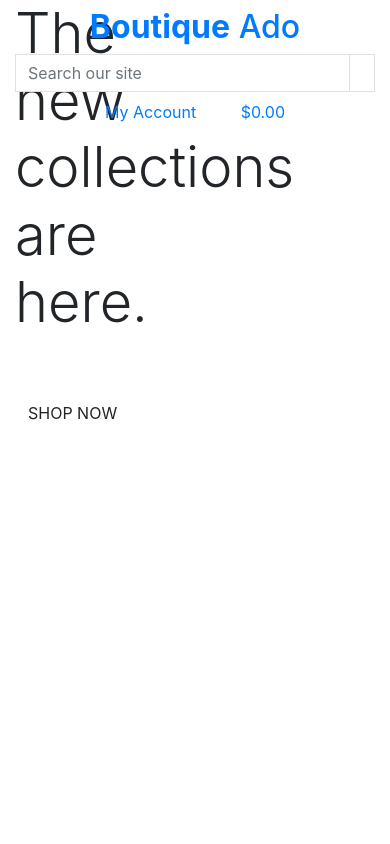
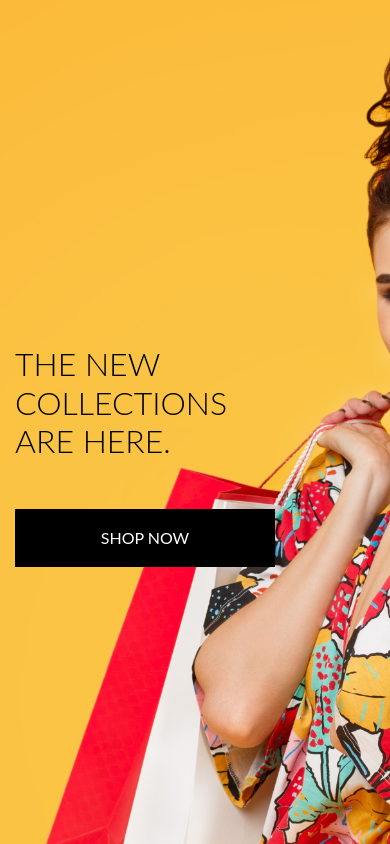
Before and after one commit to Jonnywdev/boutique_ado, a Django app: page / in a window 390 px wide. Run offline with Django 3.2, Linux system fonts and the light colour scheme; some libraries are stand-ins or nearby versions.

Commit message:
Completed homepage header and css

```diff
--- a/boutiqo_ado/settings.py
+++ b/boutiqo_ado/settings.py
@@ -147,6 +147,10 @@
 # https://docs.djangoproject.com/en/3.2/howto/static-files/
 
 STATIC_URL = '/static/'
+STATICFILES_DIRS = (os.path.join(BASE_DIR, 'static'),)
+
+MEDIA_URL = '/media/'
+MEDIA_ROOT = os.path.join(BASE_DIR, 'media')
 
 # Default primary key field type
 # https://docs.djangoproject.com/en/3.2/ref/settings/#default-auto-field
--- a/boutiqo_ado/urls.py
+++ b/boutiqo_ado/urls.py
@@ -15,9 +15,11 @@
 """
 from django.contrib import admin
 from django.urls import path, include
+from django.conf import settings
+from django.conf.urls.static import static
 
 urlpatterns = [
     path('admin/', admin.site.urls),
     path('accounts/', include('allauth.urls')),
     path('', include('home.urls')),
-]
+] + static(settings.MEDIA_URL, document_root=settings.MEDIA_ROOT)
--- /dev/null
+++ b/static/css/base.css
@@ -0,0 +1,329 @@
+html {
+    height: 100%;
+}
+
+body {
+    background: url('/media/homepage_background_cropped.jpeg') no-repeat center center fixed;
+    background-size: cover;
+    height: calc(100vh - 164px);
+    color: #555;
+    font-family: 'Lato';
+}
+
+/* from Bulma */
+.icon {
+    align-items: center;
+    display: inline-flex;
+    justify-content: center;
+    height: 1.5rem;
+    width: 1.5rem;
+}
+
+.logo-font {
+    text-transform: uppercase;
+}
+
+.main-logo-link {
+    width: fit-content;
+}
+
+.shop-now-button {
+    background: black;
+    color: white;
+    min-width: 260px;
+}
+
+.btn-black {
+    background: black;
+    color: white;
+}
+
+.btn-outline-black {
+    background: white;
+    color: black !important; /* use important to override link colors for <a> elements */
+    border: 1px solid black;
+}
+
+.btn-outline-black:hover,
+.btn-outline-black:active,
+.btn-outline-black:focus {
+    background: black;
+    color: white !important;
+}
+
+.shop-now-button:hover,
+.shop-now-button:active,
+.shop-now-button:focus,
+.btn-black:hover,
+.btn-black:active,
+.btn-black:focus {
+    background: #222;
+    color: white;
+}
+
+.text-black {
+    color: #000 !important;
+}
+
+.border-black {
+    border: 1px solid black !important;
+}
+
+.bg-black {
+    background: #000 !important;
+}
+
+.overlay {
+	height: 100%;
+	width: 100%;
+	top: 0;
+	left: 0;
+	position: fixed;
+	background: white;
+	z-index: -1;
+}
+
+a.category-badge > span.badge:hover {
+    background: #212529 !important;
+    color: #fff !important;
+}
+
+.btt-button {
+    height: 42px;
+    width: 42px;
+    position: fixed;
+    bottom: 10px;
+    right: 10px;
+}
+
+.btt-link,
+.update-link,
+.remove-item {
+    cursor: pointer;
+}
+
+input[name='q']::placeholder {
+    color: #aab7c4;
+}
+
+/* ------------------------------- bootstrap toasts */
+
+.message-container {
+    position: fixed;
+    top: 72px;
+    right: 15px;
+    z-index: 99999999999;
+}
+
+.custom-toast {
+    overflow: visible;
+}
+
+.toast-capper {
+    height: 2px;
+}
+
+/* from CSS-tricks.com: https://css-tricks.com/snippets/css/css-triangle/ */
+.arrow-up {
+    width: 0;
+    height: 0;
+    border-left: 4px solid transparent;
+    border-right: 4px solid transparent;
+    border-bottom: 10px solid black;
+    position: absolute;
+    top: -10px;
+    right: 36px;
+}
+
+/* Convenience classes - colors copied from Bootstrap */
+.arrow-primary {
+    border-bottom-color: #007bff !important;
+}
+
+.arrow-secondary {
+    border-bottom-color: #6c757d !important;
+}
+
+.arrow-success {
+    border-bottom-color: #28a745 !important;
+}
+
+.arrow-danger {
+    border-bottom-color: #dc3545 !important;
+}
+
+.arrow-warning {
+    border-bottom-color: #ffc107 !important;
+}
+
+.arrow-info {
+    border-bottom-color: #17a2b8 !important;
+}
+
+.arrow-light {
+    border-bottom-color: #f8f9fa !important;
+}
+
+.arrow-dark {
+    border-bottom-color: #343a40 !important;
+}
+
+.bag-notification-wrapper {
+    height: 100px;
+    overflow-x: hidden;
+    overflow-y: auto;
+}
+
+/* -------------------------------- Media Queries */
+
+/* Slightly larger container on xl screens */
+@media (min-width: 1200px) {
+  .container {
+    max-width: 80%;
+  }
+}
+
+/* Allauth form formatting */
+
+.allauth-form-inner-content p {
+    margin-top: 1.5rem; /* mt-4 */
+    color: #6c757d; /* text-secondary */
+}
+
+.allauth-form-inner-content input {
+    border-color: #000;
+    border-radius: 0;
+}
+
+.allauth-form-inner-content label:not([for='id_remember']) {
+    display: none;
+}
+
+.allauth-form-inner-content input::placeholder {
+    color: #aab7c4;
+}
+
+.allauth-form-inner-content button,
+.allauth-form-inner-content input[type='submit'] {
+	/* btn */
+	display: inline-block;
+    font-weight: 400;
+    color: #fff;
+    text-align: center;
+    vertical-align: middle;
+    -webkit-user-select: none;
+    -moz-user-select: none;
+    -ms-user-select: none;
+    user-select: none;
+    background-color: #000;
+    border: 1px solid #000;
+    padding: .375rem .75rem;
+    font-size: 1rem;
+    line-height: 1.5;
+    border-radius: 0;
+
+    /* standard bootstrap btn transitions */
+    transition: color .15s ease-in-out,background-color .15s ease-in-out,border-color .15s ease-in-out,box-shadow .15s ease-in-out;
+}
+
+.allauth-form-inner-content button:hover,
+.allauth-form-inner-content input[type='submit']:hover {
+	color: #fff;
+    background-color: #222;
+    border-color: #222;
+}
+
+.allauth-form-inner-content a {
+	color: #17a2b8; /* text-info */
+}
+
+/* Product Form */
+
+.btn-file {
+    position: relative;
+    overflow: hidden;
+}
+
+.btn-file input[type="file"] {
+    position: absolute;
+    top: 0;
+    right: 0;
+    min-width: 100%;
+    min-height: 100%;
+    opacity: 0;
+    cursor: pointer;
+}
+
+.custom-checkbox .custom-control-label::before {
+    border-radius: 0;
+    border-color: #dc3545;
+}
+
+.custom-checkbox .custom-control-input:checked~.custom-control-label::before {
+    background-color: #dc3545;
+    border-color: #dc3545;
+    border-radius: 0;
+}
+
+
+/* fixed top navbar only on medium and up */
+@media (min-width: 992px) {
+    .fixed-top-desktop-only {
+        position: fixed;
+        top: 0;
+        right: 0;
+        left: 0;
+        z-index: 1030;
+    }
+
+    .header-container {
+        padding-top: 164px;
+    }
+}
+
+/* pad the top a bit when navbar is collapsed on mobile */
+@media (max-width: 991px) {
+    .header-container {
+        padding-top: 116px;
+    }
+
+    body {
+        height: calc(100vh - 116px);
+    }
+
+    .display-4.logo-font.text-black {
+        font-size: 2rem;
+    }
+
+    .nav-link {
+        padding: 0.15rem;
+    }
+
+    .nav-link i.fa-lg {
+        font-size: 1rem;
+    }
+
+    .navbar-toggler {
+        padding: .6rem .6rem;
+        font-size: 1rem;
+    }
+
+    #delivery-banner h4 {
+        font-size: .9rem;
+    }
+
+    .btn.btn-outline-black.rounded-0,
+    .btn.btn-black.rounded-0 {
+        padding: .375rem .375rem;
+    }
+
+    .btn.btn-outline-black.rounded-0.btn-lg,
+    .btn.btn-black.rounded-0.btn-lg {
+        padding: .375rem .375rem;
+        font-size: .75rem;
+    }
+
+    .increment-qty, .decrement-qty {
+        padding: .25rem .5rem !important;
+    }
+}
--- a/templates/base.html
+++ b/templates/base.html
@@ -12,6 +12,10 @@
 
         {% block corecss %}
         <link rel="stylesheet" href="https://cdn.jsdelivr.net/npm/bootstrap@4.6.2/dist/css/bootstrap.min.css" integrity="sha384-xOolHFLEh07PJGoPkLv1IbcEPTNtaed2xpHsD9ESMhqIYd0nLMwNLD69Npy4HI+N" crossorigin="anonymous">
+        <link rel="preconnect" href="https://fonts.gstatic.com">
+        <link href="https://fonts.googleapis.com/css2?family=Lato:wght@300;700&display=swap">
+        <link rel="stylesheet" href="https://use.fontawesome.com/releases/v5.15.3/css/all.css" integrity="sha384-SZXxX4whJ79/gErwcOYf+zWLeJdY/qpuqC4cAa9rOGUstPomtqpuNWT9wdPEn2fk" crossorigin="anonymous">
+        <link rel="stylesheet" href="{% static 'css/base.css' %}">
         {% endblock %}
 
         {% block extra_css %}
@@ -21,6 +25,7 @@
         <script src="https://cdn.jsdelivr.net/npm/jquery@3.5.1/dist/jquery.slim.min.js" integrity="sha384-DfXdz2htPH0lsSSs5nCTpuj/zy4C+OGpamoFVy38MVBnE+IbbVYUew+OrCXaRkfj" crossorigin="anonymous"></script>
         <script src="https://cdn.jsdelivr.net/npm/popper.js@1.16.1/dist/umd/popper.min.js" integrity="sha384-9/reFTGAW83EW2RDu2S0VKaIzap3H66lZH81PoYlFhbGU+6BZp6G7niu735Sk7lN" crossorigin="anonymous"></script>
         <script src="https://cdn.jsdelivr.net/npm/bootstrap@4.6.2/dist/js/bootstrap.min.js" integrity="sha384-+sLIOodYLS7CIrQpBjl+C7nPvqq+FbNUBDunl/OZv93DB7Ln/533i8e/mZXLi/P+" crossorigin="anonymous"></script>
+        <script src="https://kit.fontawesome.com/ab972f586c.js" crossorigin="anonymous"></script>
         {% endblock %}
 
         {% block extra_js %}
@@ -30,7 +35,7 @@
     </head>
     <body>
         <header class="container-fluid fixed-top">
-            <div class="row">
+            <div id="topnav" class="row bg-white py-lg-2 d-none d-lg-flex">
                 <div class="col-12 col-lg-4 my-auto py-lg-0 text-center text-lg-left">
                     <a href="{% url 'home' %}" class="nav-link main-logo-link">
                         <h2 class="logo-font text-black my-0"><strong>Boutique</strong> Ado</h2>
```
Also changed, not shown: media/homepage_background_cropped.jpeg (added).
